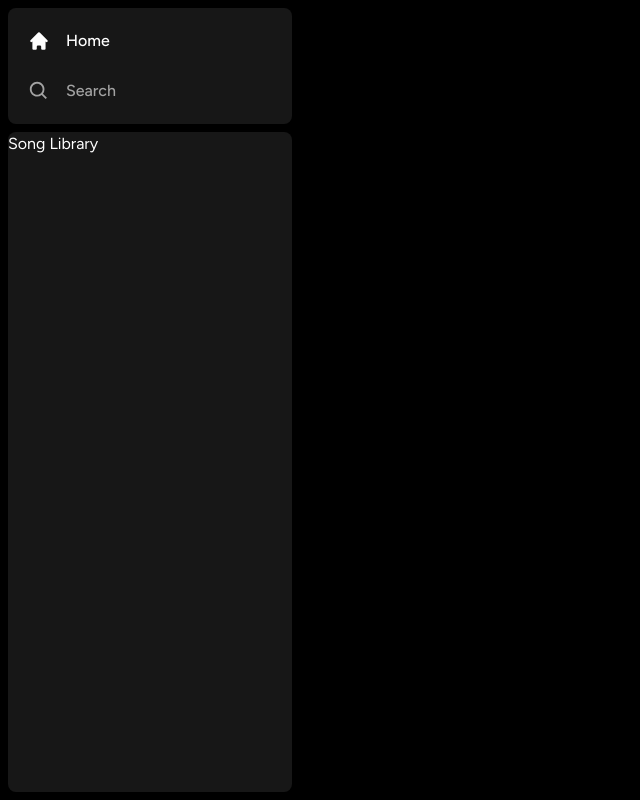
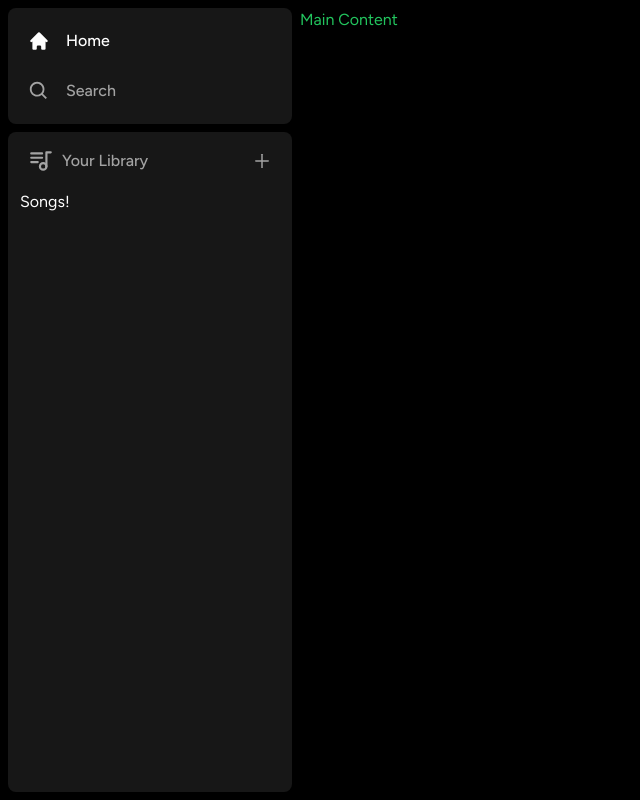
Before and after one commit to kpirabaharan/Spotify-Clone, a Next.js app: page / in a window 1280 px wide. Shown: the whole page, without its empty margins (0-640 px from the left). Built offline with nearby package versions, Linux system fonts and the light colour scheme.

Commit message:
Created Libary Component
Signed-off-by: Keeshigan Pirabaharan <kpirabaharan3@gmail.com>

```diff
--- /dev/null
+++ b/components/Library.tsx
@@ -0,0 +1,27 @@
+'use client';
+
+import { TbPlaylist } from 'react-icons/tb';
+import { AiOutlinePlus } from 'react-icons/ai';
+
+const Library = () => {
+  const onClick = () => {};
+
+  return (
+    <div className='flex flex-col'>
+      <div className='flex items-center justify-between px-5 pt-4'>
+        <div className='inline-flex items-center gap-x-2'>
+          <TbPlaylist size={26} className='text-neutral-400' />
+          <p className='font-medium text-md text-neutral-400'>Your Library</p>
+        </div>
+        <AiOutlinePlus
+          className='cursor-pointer text-neutral-400 hover:text-white transition'
+          onClick={onClick}
+          size={20}
+        />
+      </div>
+      <div className='flex flex-col gap-y-2 mt-4 px-3'>Songs!</div>
+    </div>
+  );
+};
+
+export default Library;
--- a/components/Sidebar.tsx
+++ b/components/Sidebar.tsx
@@ -7,6 +7,7 @@
 
 import Box from './Box';
 import SidebarItem from './SidebarItem';
+import Library from './Library';
 
 type AppProps = {
   children: React.ReactNode;
@@ -43,8 +44,11 @@
             ))}
           </div>
         </Box>
-        <Box className='overflow-y-auto h-full'>Song Library</Box>
+        <Box className='overflow-y-auto h-full'>
+          <Library />
+        </Box>
       </div>
+      <main className='h-full flex-1 overflow-y-auto py-2'>{children}</main>
     </div>
   );
 };
```
